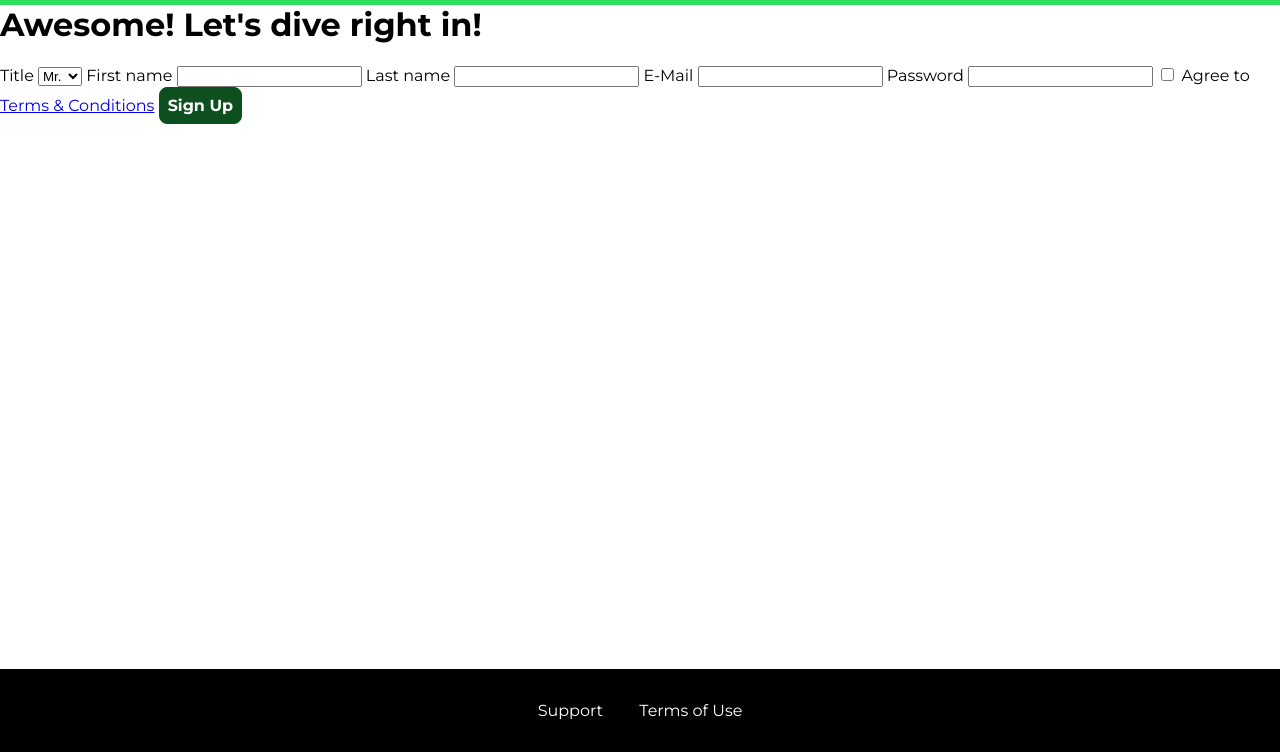
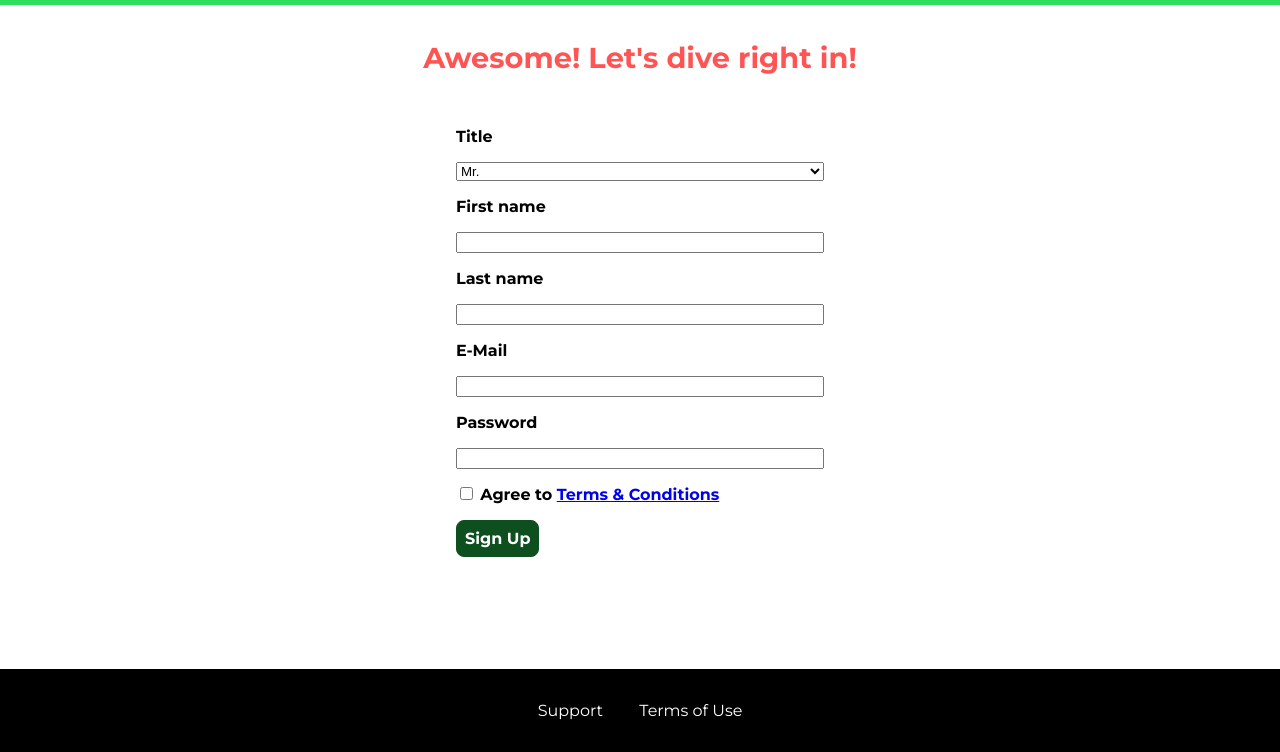
Before and after one commit to TranXuanHoang/TheWeb, a website: page CSS/01-basics/start-hosting/index.html in a window 1280 px wide. Shown: the part 51-803 px from the top of the page. Drawn offline with Linux system fonts and the light colour scheme.

Commit message:
Add basic styles for a form on start-hosting page

```diff
--- a/CSS/01-basics/start-hosting/start-hosting.css
+++ b/CSS/01-basics/start-hosting/start-hosting.css
@@ -1 +1,46 @@
 @import url("https://fonts.googleapis.com/css2?family=Anton&display=swap");
+
+main {
+  padding-top: 1rem;
+}
+
+.signup-title {
+  text-align: center;
+  font-size: 1.8rem;
+  color: #ff5454;
+}
+
+.signup-form {
+  padding: 1rem;
+}
+
+.signup-form label {
+  font-weight: bold;
+}
+
+.signup-form label,
+.signup-form input,
+.signup-form select {
+  display: block;
+  margin-top: 1rem;
+  width: 100%;
+}
+
+/* .signup-form input[type="checkbox"] */
+.signup-form input[id*="terms"],
+.signup-form input[id*="terms"] + label {
+  display: inline-block;
+  width: auto;
+}
+
+.signup-form button[type="submit"] {
+  display: block;
+  margin-top: 1rem;
+}
+
+@media (min-width: 40rem) {
+  .signup-form {
+    margin: auto;
+    width: 25rem;
+  }
+}
```
